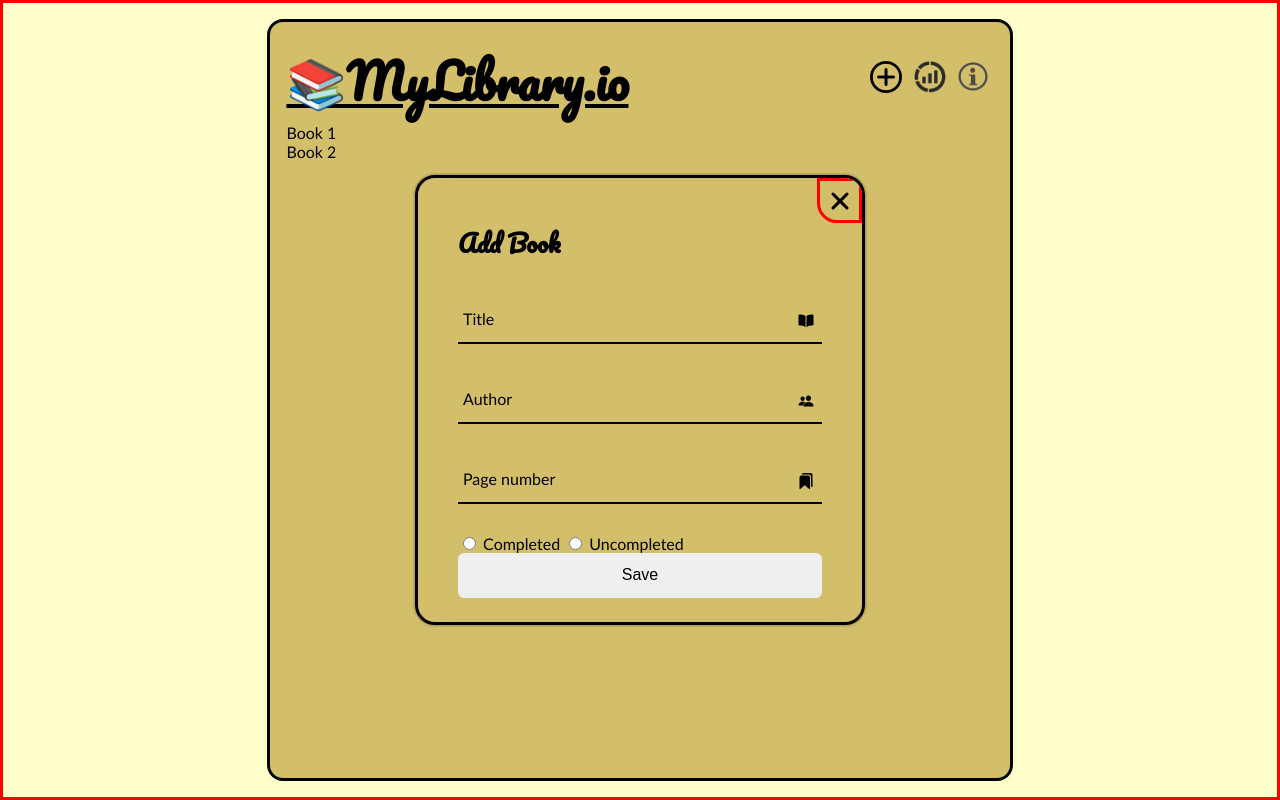
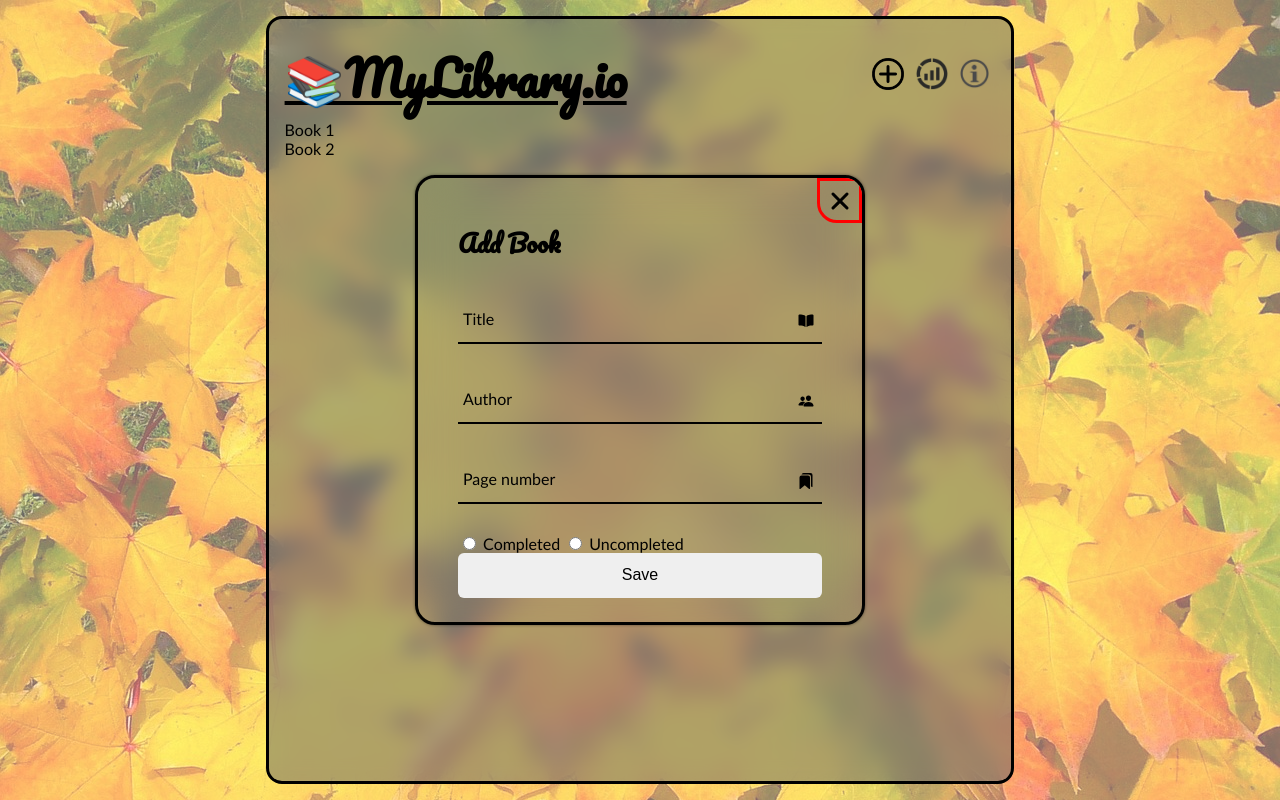
Before and after one commit to kentshenlim/JavaScript-Library, a website: page index.html in a window 1280 px wide. Drawn offline with nearby package versions, Linux system fonts and the light colour scheme.

Commit message:
Correct background behavior

```diff
--- a/style.css
+++ b/style.css
@@ -43,11 +43,27 @@ body {
 }
 
 body {
+  position: relative;
   width: 100vw;
   height: 100vh;
-  background-color: var(--LIGHT-YELLOW);
   padding: var(--PADDING-BIG);
-  border: solid red 3px;
+}
+
+body:before {
+  /* For background with transparency that can be adjusted*/
+  content: " ";
+  display: block;
+  position: absolute;
+  left: 0;
+  top: 0;
+  width: 100%;
+  height: 100%;
+  opacity: 0.6;
+  background-image: url("img/background.jpg");
+  background-repeat: no-repeat;
+  background-position: 50% 0;
+  background-size: cover;
+  z-index: -1;
 }
 
 div.main-wrapper {
@@ -57,7 +73,8 @@ div.main-wrapper {
   height: 100%;
   padding: var(--PADDING-BIG);
   margin: 0 auto; /* Horizontal centering */
-  background-color: var(--DEEP-YELLOW);
+  backdrop-filter: blur(10px);
+  background-color: rgba(100, 100, 100, 0.5);
 }
 
 .navbar-wrapper {
```
Also changed, not shown: img/background.jpg (added).
